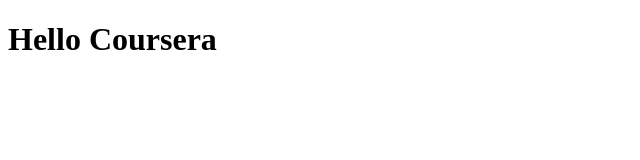
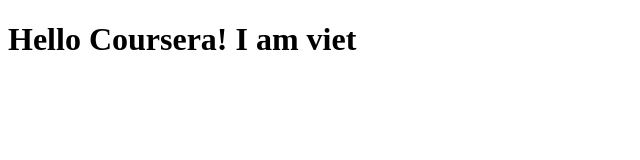
Before and after one commit to DuongQuocViet/coursera-test, a plain HTML site: page index.html in a window 1280 px wide. Shown: the whole page, without its empty margins (0-640 px from the left). Drawn offline with Linux system fonts and the light colour scheme.

Commit message:
Next version of web file

```diff
--- a/index.html
+++ b/index.html
@@ -4,6 +4,6 @@
     <meta charset="utf-8">
   </head>
   <body>
-    <h1>Hello Coursera</h1>
+    <h1>Hello Coursera! I am viet</h1>
   </body>
 </html>
```
